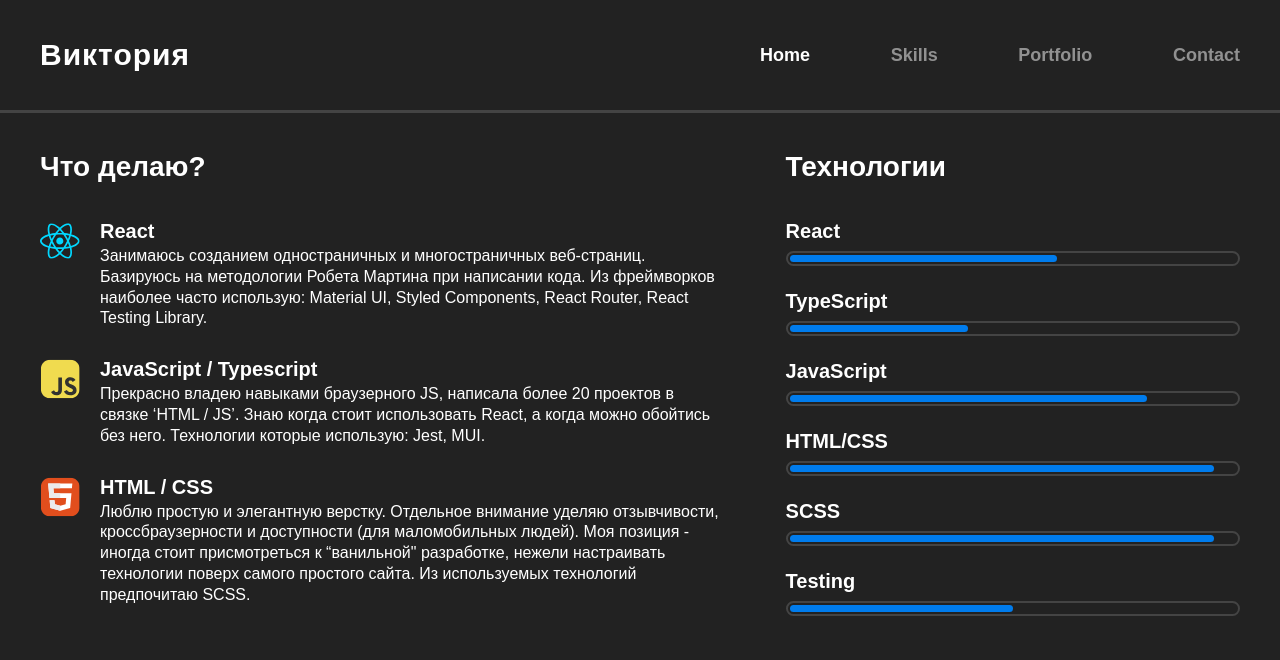
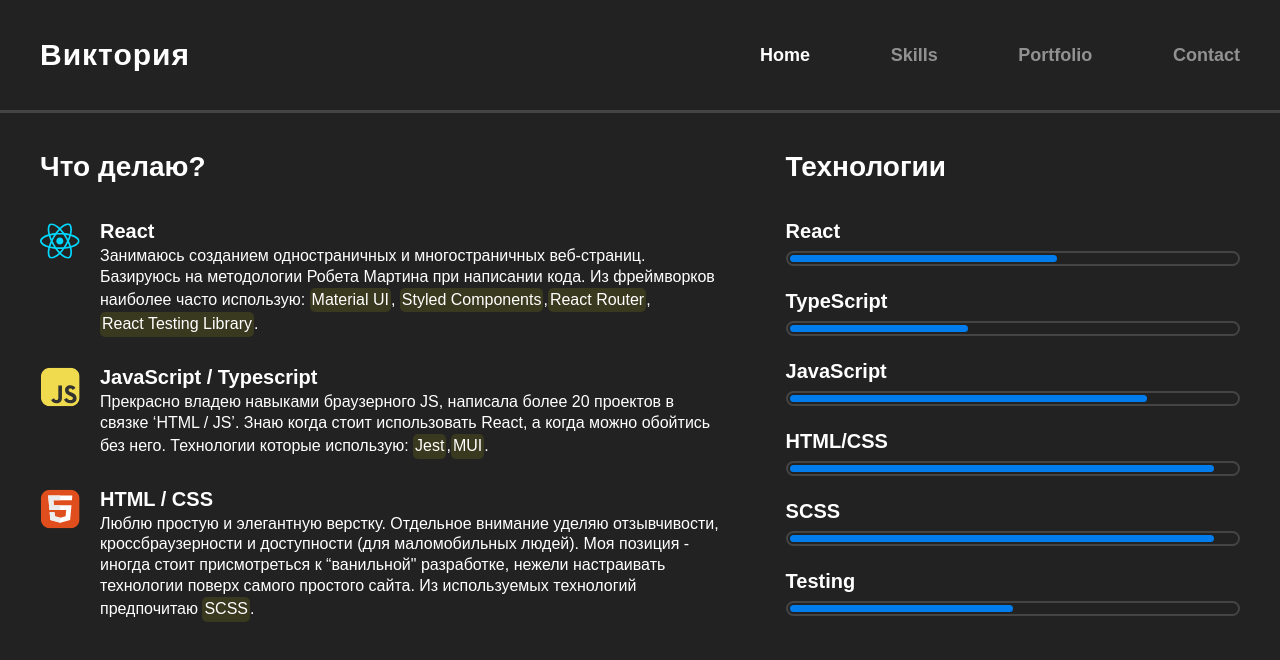
Before and after one commit to huhhell/portfolio, a React (Vite) app: page /skills in a window 1280 px wide. Shown: the top 660 px of the page. Built offline with nearby package versions, Linux system fonts and the light colour scheme.

Commit message:
refactor the code

```diff
--- a/src/App.tsx
+++ b/src/App.tsx
@@ -10,9 +10,6 @@ function App() {
         return savedActiveProjectId !== null ? parseInt(savedActiveProjectId) : 0;
     });
     const [isScrollDisabled, setIsScrollDisabled] = useState(false);
-
-
-
 
     function toggleScroll() {
         setIsScrollDisabled(!isScrollDisabled)
--- a/src/assets/Pages/Navigation/Navigation.tsx
+++ b/src/assets/Pages/Navigation/Navigation.tsx
@@ -16,7 +16,6 @@ interface Props {
 
 export default function Navigation({toggleScroll}: Props) {
     const [isMenuOpen, setIsMenuOpen] = useState(false);
-
     const [activePageId, setActivePageId] = useState(() => {
         const savedActivePageId = localStorage.getItem('activePageId');
         return savedActivePageId !== null ? parseInt(savedActivePageId) : 0;
@@ -27,32 +26,23 @@ export default function Navigation({toggleScroll}: Props) {
         toggleScroll();
     }
 
-
-    function changeActivePage(id: number) {
-        setActivePageId(id)
-        localStorage.setItem('activePageId', id.toString());
-    }
-
-    const pagesList: MenuItemInterface[] = [
+    const menuItems: MenuItemInterface[] = [
         {name: 'Home', path: '', id: 0},
         {name: 'Skills', path: 'skills', id: 1},
         {name: 'Portfolio', path: 'portfolio', id: 2},
         {name: 'Contact', path: 'contact', id: 3},
     ]
 
-
-    // todo rename this
-    function handleMenuSelect (id: number) {
-        changeActivePage(id)
+    function changeActivePage (id: number) {
+        setActivePageId(id)
+        localStorage.setItem('activePageId', id.toString());
     }
-
-
 
     return <Nav>
         <Logo>Виктория</Logo>
         <MenuCnt>
-            {pagesList.map(i => i.id !== activePageId ?
-                <MenuItem onClick={() => handleMenuSelect(i.id)} key={i.id}>
+            {menuItems.map(i => i.id !== activePageId ?
+                <MenuItem onClick={() => changeActivePage(i.id)} key={i.id}>
                     <LinkItem to={i.path}>{i.name}</LinkItem>
                 </MenuItem> :
                 <MenuItemSelected key={i.id}>
@@ -63,8 +53,8 @@ export default function Navigation({toggleScroll}: Props) {
         <NavigationMobile
             activePageId={activePageId}
             isMenuOpen={isMenuOpen}
-            menuItems={pagesList}
-            handleMenuSelect={handleMenuSelect}
+            menuItems={menuItems}
+            handleMenuSelect={changeActivePage}
             handleCloseMenu={toggleMenu}
         />
     </Nav>
--- a/src/assets/Pages/Navigation/NavigationMobile.tsx
+++ b/src/assets/Pages/Navigation/NavigationMobile.tsx
@@ -16,7 +16,6 @@ interface Props {
 }
 
 
-// todo mb add here some socials
 export default function NavigationMobile({activePageId, isMenuOpen, menuItems, handleMenuSelect, handleCloseMenu}: Props) {
     function selectPage(id: number) {
         handleMenuSelect(id);
@@ -38,16 +37,16 @@ export default function NavigationMobile({activePageId, isMenuOpen, menuItems, h
             </List>
             <SocialsCnt>
                 <SocialsItem href='https://github.com/huhhell' target='_blank'>
-                    <SocialsImg src={gitHubImg}/>
+                    <SocialsImg src={gitHubImg} alt='github'/>
                 </SocialsItem>
                 <SocialsItem href='mailto:vikalited@mail.ru' target='_blank'>
-                    <SocialsImg src={mailImg}/>
+                    <SocialsImg src={mailImg} alt='email'/>
                 </SocialsItem>
                 <SocialsItem href='https://t.me/huhhell' target='_blank'>
-                    <SocialsImg src={tgImg}/>
+                    <SocialsImg src={tgImg} alt='telegram'/>
                 </SocialsItem>
                 <SocialsItem href='' target='_blank'>
-                    <SocialsImg src={resumeImg}/>
+                    <SocialsImg src={resumeImg} alt='CV'/>
                 </SocialsItem>
             </SocialsCnt>
         </NavCntOpen>
--- a/src/assets/Pages/Project/Project.tsx
+++ b/src/assets/Pages/Project/Project.tsx
@@ -14,7 +14,6 @@ export default function ProjectPage({project, toggleScroll}: Props) {
 
     return <Container>
         <ProjectInfo project={project} />
-        {/*<ProjectGallery images={project.img}/>*/}
         <ProjectGallery images={project.img} toggleScroll={toggleScroll}/>
         <LinksContainer>
             <ProjectLinks tech={project.tech} links={project.links} />
--- a/src/assets/Pages/Skills/Skills.tsx
+++ b/src/assets/Pages/Skills/Skills.tsx
@@ -1,9 +1,8 @@
 import styled from "styled-components";
-import Capabilities from "../../components/Skills/Capabilities.tsx";
-import Languages from "../../components/Skills/Languages .tsx";
+import Capabilities from "../../components/Capabilities /Capabilities.tsx";
+import Languages from "../../components/Languages/Languages .tsx";
 
 
-// todo add a text here
 export default function Skills() {
 
     return <SkillsCnt>
--- a/src/assets/components/Skills/Capabilities.tsx
+++ b/src/assets/components/Capabilities /Capabilities.tsx
@@ -13,10 +13,9 @@ export default function Capabilities() {
             <CapabilitiesInfo>
                 <CapabilitiesTitle>React</CapabilitiesTitle>
                 <CapabilitiesText>
-                    {/* todo выделить библиотеки */}
                     Занимаюсь созданием одностраничных и многостраничных веб-страниц. Базируюсь на методологии Робета
-                    Мартина при написании кода. Из фреймворков наиболее часто использую: Material UI, Styled Components,
-                    React Router, React Testing Library.
+                    Мартина при написании кода. Из фреймворков наиболее часто использую: <Highlight>Material UI</Highlight>, <Highlight>Styled
+                    Components</Highlight>,<Highlight>React Router</Highlight>, <Highlight>React Testing Library</Highlight>.
                 </CapabilitiesText>
             </CapabilitiesInfo>
         </CapabilitiesItem>
@@ -26,8 +25,8 @@ export default function Capabilities() {
                 <CapabilitiesTitle>JavaScript / Typescript</CapabilitiesTitle>
                 <CapabilitiesText>
                     Прекрасно владею навыками браузерного JS, написала более 20 проектов в связке ‘HTML / JS’. Знаю
-                    когда стоит использовать React, а когда можно обойтись без него. Технологии которые использую: Jest,
-                    MUI.
+                    когда стоит использовать React, а когда можно обойтись без него. Технологии которые использую: <Highlight>Jest</Highlight>,
+                    <Highlight>MUI</Highlight>.
                 </CapabilitiesText>
             </CapabilitiesInfo>
         </CapabilitiesItem>
@@ -38,7 +37,7 @@ export default function Capabilities() {
                 <CapabilitiesText>
                     Люблю простую и элегантную верстку. Отдельное внимание уделяю отзывчивости, кроссбраузерности и
                     доступности (для маломобильных людей). Моя позиция - иногда стоит присмотреться к “ванильной"
-                    разработке, нежели настраивать технологии поверх самого простого сайта. Из используемых технологий предпочитаю SCSS.
+                    разработке, нежели настраивать технологии поверх самого простого сайта. Из используемых технологий предпочитаю <Highlight>SCSS</Highlight>.
                 </CapabilitiesText>
             </CapabilitiesInfo>
         </CapabilitiesItem>
@@ -105,3 +104,10 @@ const CapabilitiesText = styled.p`
     @media (max-width: 645px) {
     }
 `
+
+const Highlight = styled.div`
+    display: inline-block;
+    padding: 2px;
+    background: rgba(255, 255, 0, 0.1);
+    -webkit-border-radius: 5px;-moz-border-radius: 5px;border-radius: 5px;
+`
--- a/src/assets/components/Skills/LanguagesMobile.tsx
+++ b/src/assets/components/Languages/LanguagesMobile.tsx
@@ -42,9 +42,6 @@ const Title = styled.h4`
 `
 
 const List = styled.ul`
-    //display: flex;
-    //align-items: center;
-    //justify-content: space-between;
     gap: 20px;
 
     display: grid;
@@ -92,7 +89,6 @@ const ProgressColor = styled.div<{$progress?: string}>`
     border-radius: 50%;
     --value: 70%;
     background: conic-gradient(#237CED ${props => props.$progress}, transparent 0);
-    //transform: rotate(270deg);
     padding: 10px;
 
     @media(max-width: 645px) {
--- a/src/assets/data/images.ts
+++ b/src/assets/data/images.ts
@@ -36,8 +36,6 @@ export interface ProjectImage {
     alt: string,
     id: number
 }
-
-
 
 export const Project01Images: ProjectImage[] = [
     {img: project01Img01, alt: 'lorem', id: 0},
```
Also changed, not shown: src/assets/components/Languages/Languages .tsx (renamed from src/assets/components/Skills/Languages .tsx, +2 -6 lines).
